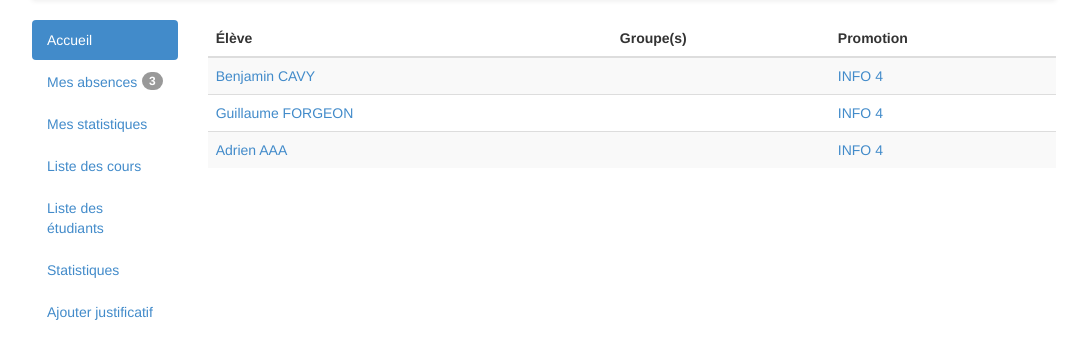
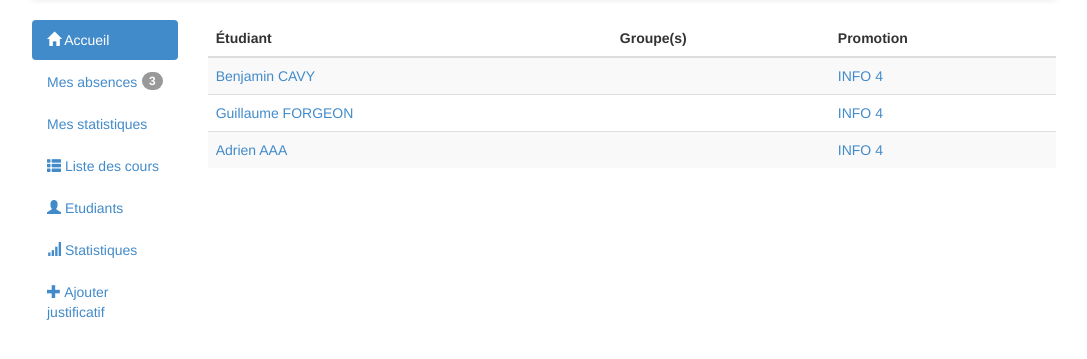
Before and after one commit to Zikkee/ProjetWesh, a Django app: page /eleves/ in a window 1280 px wide. Shown: the part 51-410 px from the top of the page, without its empty margins (96-1183 px from the left). Run offline with Django 3.2, Linux system fonts and the light colour scheme; a user stored in the database is signed in; data comes from the database, SQL or seed files in the repository; both versions use the stored data as it was after the commit; parts of the project's set-up code (start-up, migrations or seed data) failed here and were passed over; some libraries are stand-ins or nearby versions.

Commit message:
Améliorations

```diff
--- a/absences/templates/absences/listeEleve.html
+++ b/absences/templates/absences/listeEleve.html
@@ -5,7 +5,7 @@
 		<table class="table table-striped table-hover">
 			<thead>
 				<tr>
-					<th>Élève</th>
+					<th>Étudiant</th>
 					<th>Groupe(s)</th>
 					<th>Promotion</th>
 				</tr>
@@ -17,7 +17,6 @@
 					<a href="/absences/eleves/{{ eleve.id }}/">{{eleve.user.first_name}} {{eleve.user.last_name}}</a>
 				</td>
 				<td>
-
 					{% for groupe in listeGroupe %}
 						{% if eleve in groupe.etudiants.all %}
 							{{groupe.nom}}
--- a/templates/general.html
+++ b/templates/general.html
@@ -30,13 +30,11 @@
 			</div>
 		</nav>
 		<!-- Fin barre de navigation -->
-<!-- 		<h1>Gestion des absences <small>Polytech Nantes</small></h1>
- -->
+
  		{% if groupeUtilisateur.etudiant %}
  			{% if nb.absences > 3 %}
  				<div class="alert alert-warning">
  					<button type="button" class="close" data-dismiss="alert" aria-hidden="true">&times;</button>
-
  					Vous avez plus de 3 absences injustifiées. Veuillez les justifier auprès du secrétariat.
  				</div>
  			{% endif %}
@@ -61,21 +59,21 @@
 		<div class="row">
 			<div class="col-md-2">
 				<ul class="nav nav-pills nav-stacked">
-				  	<li class="active"><a href="{% url 'absences:index' %}">Accueil</a></li>
+				  	<li class="active"><a href="{% url 'absences:index' %}"><span class="glyphicon glyphicon-home"></span> Accueil</a></li>
 					{% if groupeUtilisateur.etudiant %}
 						<li><a href="{% url 'absences:mesAbsences' %}">Mes absences <span class="badge pull-right">{{nb.absences}}</span></a></li>
 						<li><a href="{% url 'absences:mesStatistiques' %}">Mes statistiques</a></li>
 					{% endif %}
 					{% if groupeUtilisateur.secretaire or groupeUtilisateur.enseignant or perms.absences.add_justificatif %}
-					<li><a href="{% url 'absences:listeCours' %}">Liste des cours</a></li>
-					<li><a href="{% url 'absences:listeEleve' %}">Liste des étudiants</a></li>
-					<li><a href="{% url 'absences:statistiquesGenerales' %}">Statistiques</a></li>
+					<li><a href="{% url 'absences:listeCours' %}"><span class="glyphicon glyphicon-th-list"></span> Liste des cours</a></li>
+					<li><a href="{% url 'absences:listeEleve' %}"><span class="glyphicon glyphicon-user"></span> Etudiants</a></li>
+					<li><a href="{% url 'absences:statistiquesGenerales' %}"><span class="glyphicon glyphicon-signal"></span> Statistiques</a></li>
 					{% endif %}
 					{% if groupeUtilisateur.enseignant %}
-					<li><a href="{% url 'absences:listeCoursEnseignant' %}">Cours donnés <span class="badge pull-right">{{nb.nonSaisis}}</span></a></li>
+					<li><a href="{% url 'absences:listeCoursEnseignant' %}"><span class="glyphicon glyphicon-book"></span> Mes cours<span class="badge pull-right">{{nb.nonSaisis}}</span></a></li>
 					{% endif %}
 					{% if groupeUtilisateur.secretaire or perms.absences.add_justificatif %}
-					<li><a href="{% url 'absences:ajouterMultipleJustificatif' %}">Ajouter justificatif</a></li>
+					<li><a href="{% url 'absences:ajouterMultipleJustificatif' %}"><span class="glyphicon glyphicon-plus"></span> Ajouter justificatif</a></li>
 					{% endif %}
 				</ul>
 			</div>
```
Also changed, not shown: templates/pagination.html (+5 -7 lines), db.sqlite3.
